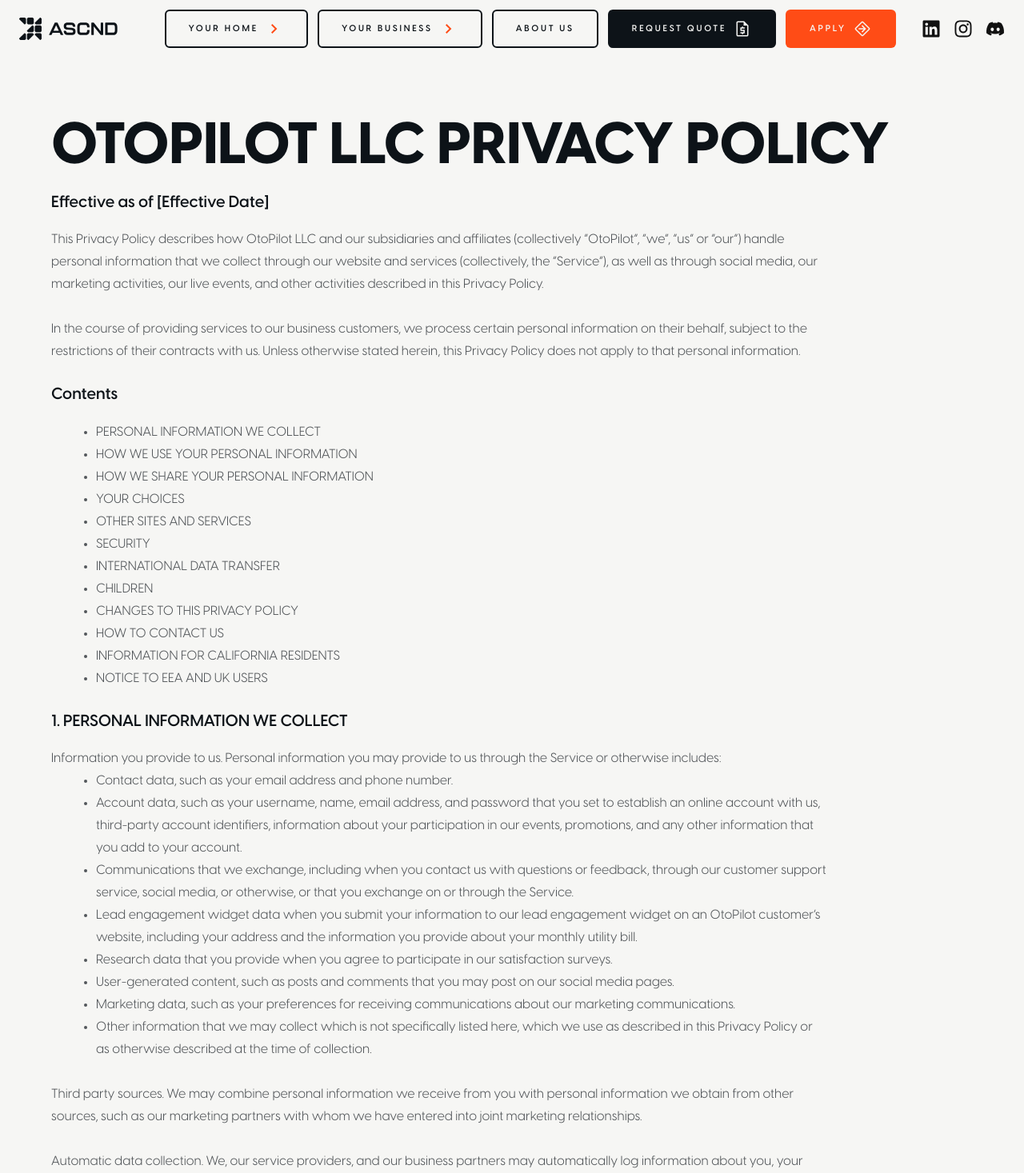
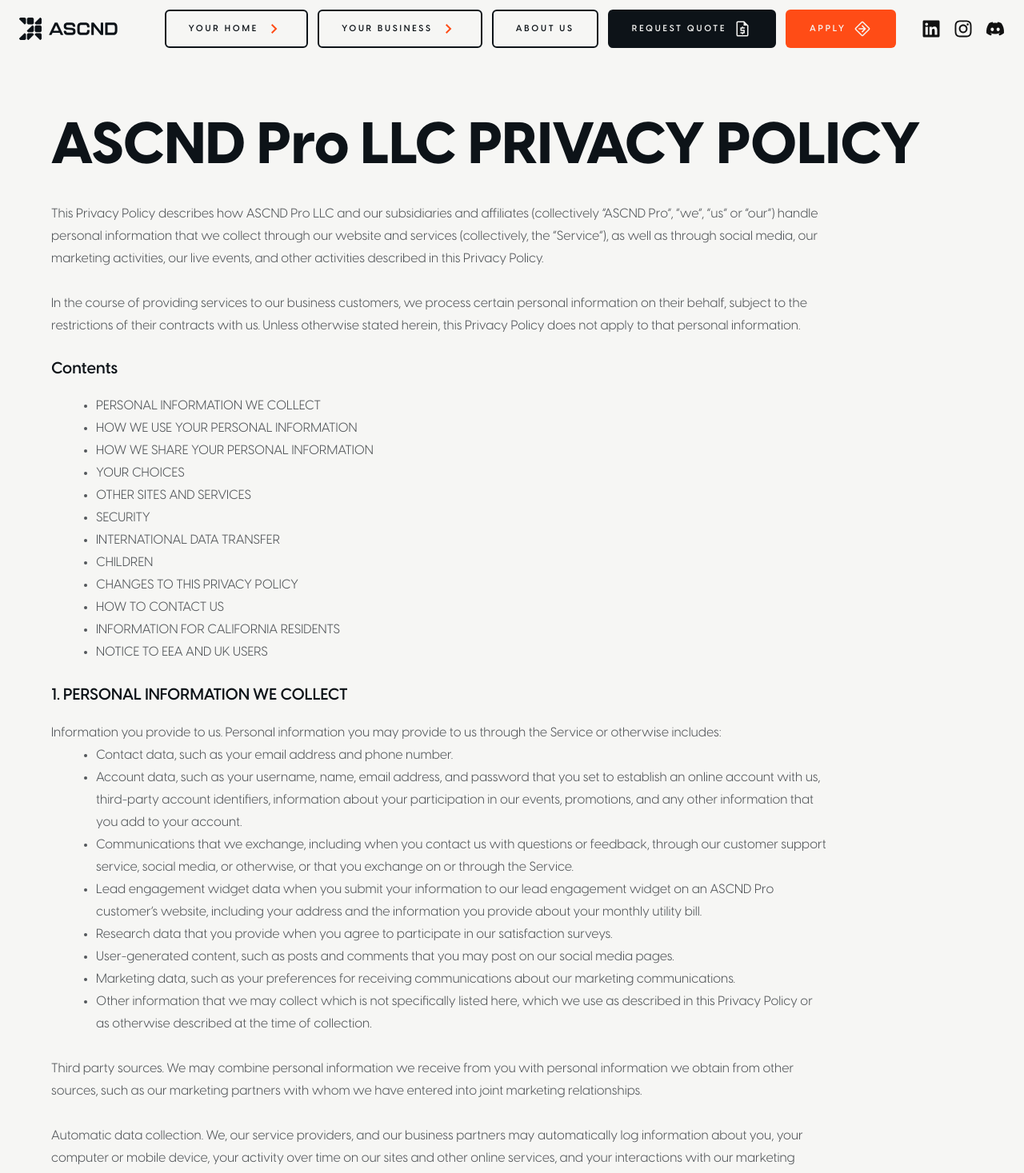
Before and after one commit to ramishbinsiddique15/ASCND-Web, a React (Vite) app: page /privacy-policy in a window 1280 px wide. Shown: the top 1467 px of the page at 80% size. Built offline with nearby package versions, Linux system fonts and the light colour scheme.

Commit message:
update  privacy policy content

```diff
--- a/src/components/PrivacyPolicy/Content.jsx
+++ b/src/components/PrivacyPolicy/Content.jsx
@@ -38,14 +38,12 @@
                     {/* Right: Copy */}
                     <motion.div className="md:col-span-10 flex h-full flex-col justify-end mt-6 md:mt-0 md:pl-6 lg:pl-10" variants={container}>
                         <h2 className="mt-3 font-extrabold leading-[0.8] text-[#0D1318] sm:mt-4 md:mt-5 text-3xl sm:text-4xl md:text-5xl lg:text-6xl xl:text-7xl">
-                            <motion.span variants={fadeUp} className="block whitespace-nowrap">OTOPILOT LLC PRIVACY POLICY</motion.span>
+                            <motion.span variants={fadeUp} className="block whitespace-nowrap">ASCND Pro LLC PRIVACY POLICY</motion.span>
                         </h2>
                         <br></br>
-                        <motion.p variants={fadeUp} className="text-sm font-semibold leading-relaxed text-[#0D1318] sm:text-base md:text-lg lg:text-xl">
-                            Effective as of [Effective Date]
-                        </motion.p>
+                        {/* <motion.p variants={fadeUp} className="text-sm font-semibold leading-relaxed text-[#0D1318] sm:text-base md:text-lg lg:text-xl"></motion.p> */}
                         <motion.p variants={fadeUp} className="mt-3 text-xs leading-6 text-[#0D1318]/70 sm:mt-4 sm:text-sm sm:leading-7 md:text-base">
-                            This Privacy Policy describes how OtoPilot LLC and our subsidiaries and affiliates (collectively “OtoPilot”, “we”, “us” or “our”) handle personal information that we collect through our website and services (collectively, the “Service”), as well as through social media, our marketing activities, our live events, and other activities described in this Privacy Policy.
+                            This Privacy Policy describes how ASCND Pro LLC and our subsidiaries and affiliates (collectively “ASCND Pro”, “we”, “us” or “our”) handle personal information that we collect through our website and services (collectively, the “Service”), as well as through social media, our marketing activities, our live events, and other activities described in this Privacy Policy.
                             <br></br><br></br>
                             In the course of providing services to our business customers, we process certain personal information on their behalf, subject to the restrictions of their contracts with us. Unless otherwise stated herein, this Privacy Policy does not apply to that personal information.
                         </motion.p>
@@ -80,7 +78,7 @@
                                 <li className="ml-14">Contact data, such as your email address and phone number.</li>
                                 <li className="ml-14">Account data, such as your username, name, email address, and password that you set to establish an online account with us, third-party account identifiers, information about your participation in our events, promotions, and any other information that you add to your account.</li>
                                 <li className="ml-14">Communications that we exchange, including when you contact us with questions or feedback, through our customer support service, social media, or otherwise, or that you exchange on or through the Service.</li>
-                                <li className="ml-14">Lead engagement widget data when you submit your information to our lead engagement widget on an OtoPilot customer’s website, including your address and the information you provide about your monthly utility bill.</li>
+                                <li className="ml-14">Lead engagement widget data when you submit your information to our lead engagement widget on an ASCND Pro customer’s website, including your address and the information you provide about your monthly utility bill.</li>
                                 <li className="ml-14">Research data that you provide when you agree to participate in our satisfaction surveys.</li>
                                 <li className="ml-14">User-generated content, such as posts and comments that you may post on our social media pages.</li>
                                 <li className="ml-14">Marketing data, such as your preferences for receiving communications about our marketing communications.</li>
@@ -145,12 +143,12 @@
                             <br></br><br></br>
                             <ul className="list-disc">
                                 <li className="ml-14">Affiliates. Subsidiaries and affiliates, for purposes consistent with this Privacy Policy.</li>
-                                <li className="ml-14">Lead engagement widget customers. If you submit your information to our lead engagement widget, you are instructing OtoPilot to share your personal information with the customer whose website features the lead engagement widget. Once your personal information has been shared with the OtoPilot customer, it will also be subject to the customer’s privacy policy and the customer may use your personal information for its own purposes. We encourage you to closely read the customer’s privacy policy before submitting your information. Please note that we do not control and we are not responsible for our customer’s processing of your personal information.</li>
+                                <li className="ml-14">Lead engagement widget customers. If you submit your information to our lead engagement widget, you are instructing ASCND Pro to share your personal information with the customer whose website features the lead engagement widget. Once your personal information has been shared with the ASCND Pro customer, it will also be subject to the customer’s privacy policy and the customer may use your personal information for its own purposes. We encourage you to closely read the customer’s privacy policy before submitting your information. Please note that we do not control and we are not responsible for our customer’s processing of your personal information.</li>
                                 <li className="ml-14">Service providers. Companies and individuals that provide services on our behalf or help us operate the Service or our business (such as information technology, hosting, customer relationship management and support, communications delivery, marketing, advertising, and website analytics).</li>
                                 <li className="ml-14">Advertising partners. Third-party advertising companies that collect information about your activity on the Service and other online services to help us advertise our Service, and/or use customer lists that we share with them to deliver ads on their platforms on our behalf to those customers and similar users.</li>
                                 <li className="ml-14">Professional advisors. Professional advisors, such as lawyers, auditors, bankers, and insurers, where necessary in the course of the professional services that they render to us.</li>
                                 <li className="ml-14">Authorities and others. Law enforcement, government authorities, and private parties, as we believe in good faith to be necessary or appropriate for the compliance and protection purposes described above.</li>
-                                <li className="ml-14">Business transferees. Acquiring and other relevant parties to business transactions (or potential transactions) involving a corporate divestiture, merger, consolidation, acquisition, reorganization, sale, or other disposition of all or any portion of the business or assets of, or equity interests in, OtoPilot or our affiliates (including, in connection with a bankruptcy or similar proceedings).</li>
+                                <li className="ml-14">Business transferees. Acquiring and other relevant parties to business transactions (or potential transactions) involving a corporate divestiture, merger, consolidation, acquisition, reorganization, sale, or other disposition of all or any portion of the business or assets of, or equity interests in, ASCND Pro or our affiliates (including, in connection with a bankruptcy or similar proceedings).</li>
                             </ul>
                         </motion.div>
 
@@ -176,7 +174,7 @@
                             5. OTHER SITES AND SERVICES
                         </motion.p>
                         <motion.p variants={fadeUp} className="mt-3 text-xs leading-6 text-[#0D1318]/70 sm:mt-4 sm:text-sm sm:leading-7 md:text-base">
-                            The Service may contain links or integrations that allow you to access websites, mobile applications, and other online services operated by third parties. For example, our Service may allow solar professionals or their clients to access online services that offer financing for solar projects. These links are not an endorsement of, or representation that we are affiliated with, any third party. In addition, our content may be included on web pages or in mobile applications or other online services that are not associated with us. OtoPilot does not have access to the personal information that is provided to these third parties and providing personal information to these third parties is at your own risk. We do not control websites, mobile applications, or online services operated by third parties, and we are not responsible for their actions.
+                            The Service may contain links or integrations that allow you to access websites, mobile applications, and other online services operated by third parties. For example, our Service may allow solar professionals or their clients to access online services that offer financing for solar projects. These links are not an endorsement of, or representation that we are affiliated with, any third party. In addition, our content may be included on web pages or in mobile applications or other online services that are not associated with us. ASCND Pro does not have access to the personal information that is provided to these third parties and providing personal information to these third parties is at your own risk. We do not control websites, mobile applications, or online services operated by third parties, and we are not responsible for their actions.
                         </motion.p>
 
                         <br></br><br></br>
@@ -216,10 +214,9 @@
                             10. HOW TO CONTACT US
                         </motion.p>
                         <motion.p variants={fadeUp} className="mt-3 text-xs leading-6 text-[#0D1318]/70 sm:mt-4 sm:text-sm sm:leading-7 md:text-base">
-                            Email: <a href="mailto:privacy@otopilot.com" className="text-blue-600 dark:text-sky-400">privacy@otopilot.com</a><br></br>
-                            Mail: OtoPilot LLC<br></br>
-                            64 E Broadway Rd #200<br></br>
-                            Tempe, AZ 85281<br></br>
+                            Email: <a href="mailto:privacy@ascnd.pro" className="text-blue-600 dark:text-sky-400">privacy@ascnd.pro</a><br></br>
+                            1111 6TH AVE STE 550 #478222<br></br>
+                            SAN DIEGO, CA 92101<br></br>
                             USA
                         </motion.p>
 
@@ -253,7 +250,7 @@
                             <br></br><br></br>
                             How to exercise your rights. You may submit requests to exercise your California privacy rights described above as follows:
                             <br></br><br></br>
-                            Right to information, access, and deletion. You may submit requests to exercise your right to information, access, or deletion by sending us an email at <a href="mailto:privacy@otopilot.com" className="text-blue-600 dark:text-sky-400">privacy@otopilot.com</a>.
+                            Right to information, access, and deletion. You may submit requests to exercise your right to information, access, or deletion by sending us an email at <a href="mailto:privacy@ASCND Pro.com" className="text-blue-600 dark:text-sky-400">privacy@ASCND Pro.com</a>.
                             <br></br><br></br>
                             Right to opt-out of the “sale” of your Personal Information. Like many companies, we use services that help deliver interest-based ads to users as described in the Interest-based advertising section above. While we do not “sell” Personal Information in the conventional sense, our use of these services may constitute a statutory “sale” of Personal Information to the providers of those services for purposes of the CCPA. See the Do Not Sell My Personal Information section of our Cookie Notice for information on how to opt-out.
                             <br></br><br></br>
@@ -293,7 +290,7 @@
                             <br></br><br></br>
                             Personal Information. References to “personal information” in this Privacy Policy are equivalent to “personal data” governed by the General Data Protection Regulation (GDPR).
                             <br></br><br></br>
-                            Controller. OtoPilot LLC is the controller of your personal information covered by this Privacy Policy.
+                            Controller. ASCND Pro LLC is the controller of your personal information covered by this Privacy Policy.
                             <br></br><br></br>
                             Legal basis for processing. The legal bases of our processing of your personal information as described in this Privacy Policy will depend on the type of personal information and the specific context in which we process it. However, the legal bases we typically rely on are set out in the table below. We use your Personal Information only as permitted by law.
                             <br></br><br></br>
@@ -337,7 +334,7 @@
                                 <li className="ml-14">Right to lodge a complaint with the supervisory authority: If you have a concern about any aspect of our privacy practices, including the way we have handled your personal information, you can report it to the relevant Supervisory Authority. You can find your data protection regulator <a href='https://edpb.europa.eu/about-edpb/board/members_en' target='_blank' className="text-blue-600 dark:text-sky-400">here</a>.</li>
                             </ul>
                             <br></br><br></br>
-                            You may submit these requests by email (<a className="text-blue-600 dark:text-sky-400" href="mailto:privacy@otopilot.com">privacy@otopilot.com</a>) or to our postal address provided above. We may request specific information from you to help us confirm your identity and process your request. Applicable law may require or permit us to decline your request. If we decline your request, we will tell you why, subject to legal restrictions.
+                            You may submit these requests by email (<a className="text-blue-600 dark:text-sky-400" href="mailto:privacy@ASCND Pro.com">privacy@ASCND Pro.com</a>) or to our postal address provided above. We may request specific information from you to help us confirm your identity and process your request. Applicable law may require or permit us to decline your request. If we decline your request, we will tell you why, subject to legal restrictions.
                             <br></br><br></br>
                             Cross-Border Data Transfer. If we transfer your personal information out of the EEA or the UK to a country not deemed to provide an adequate level of personal information protection for purposes of applicable data protection laws such that additional safeguards are required, the transfer will be performed:
                             <ul className="list-disc">
```
